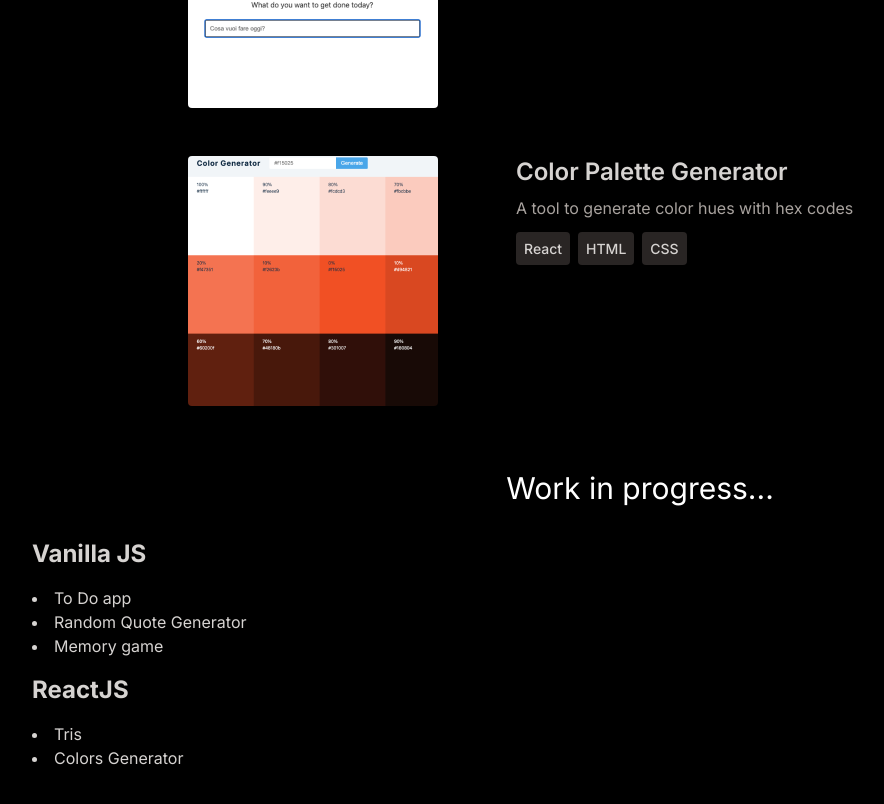
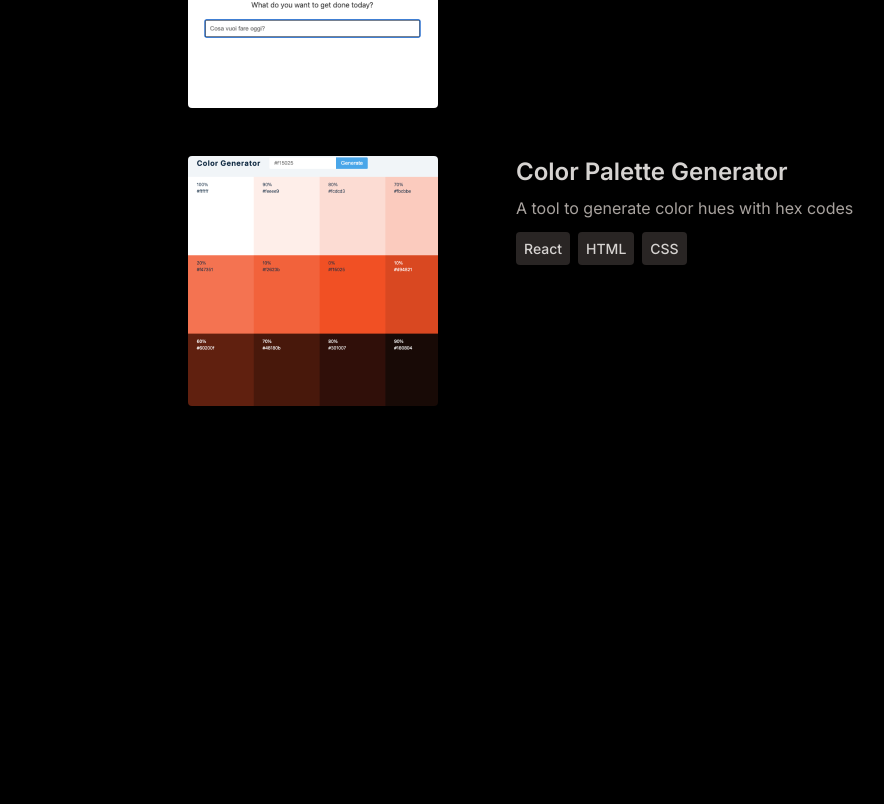
Before and after one commit to lordrake/lordrake.github.io, a React (Vite) app: page / in a window 1280 px wide. Shown: the part 2048-2852 px from the top of the page, without its empty margins (0-884 px from the left). After the commit the page ends 2518 px from the top, so only its background shows below. Built offline with nearby package versions, Linux system fonts and the light colour scheme.

Commit message:
remove old project links

```diff
--- a/src/App.tsx
+++ b/src/App.tsx
@@ -18,50 +18,6 @@ function App() {
         <Hero />
         <Technologies />
         <Projects />
-        <h2 className='block mx-auto my-auto text-center text-3xl text-white'>
-          Work in progress...
-        </h2>
-
-        <section className='my-8 mb-32'>
-          <h3 className='my-4 text-2xl font-bold'>Vanilla JS</h3>
-          <ul className='list-inside list-disc'>
-            <li>
-              <a href='https://lordrake.github.io/todo-app/' target='_blank'>
-                To Do app
-              </a>
-            </li>
-            <li>
-              <a
-                href='https://lordrake.github.io/random-quote-generator/'
-                target='_blank'
-              >
-                Random Quote Generator
-              </a>
-            </li>
-            <li>
-              <a href='https://lordrake.github.io/memory-game/' target='_blank'>
-                Memory game
-              </a>
-            </li>
-          </ul>
-
-          <h3 className='my-4 text-2xl font-bold'>ReactJS</h3>
-          <ul className='list-inside list-disc'>
-            <li>
-              <a href='https://lordrake.github.io/tris-app/' target='_blank'>
-                Tris
-              </a>
-            </li>
-            <li>
-              <a
-                href='https://lordrake.github.io/colors-generator/'
-                target='_blank'
-              >
-                Colors Generator
-              </a>
-            </li>
-          </ul>
-        </section>
       </div>
     </div>
   )
```
